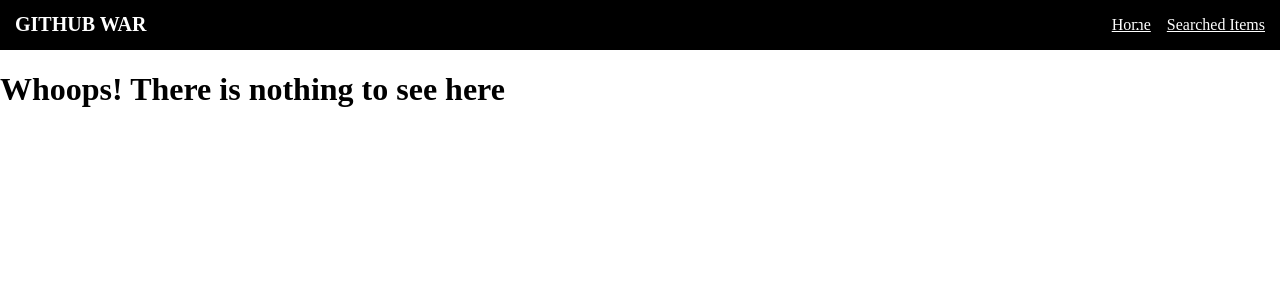
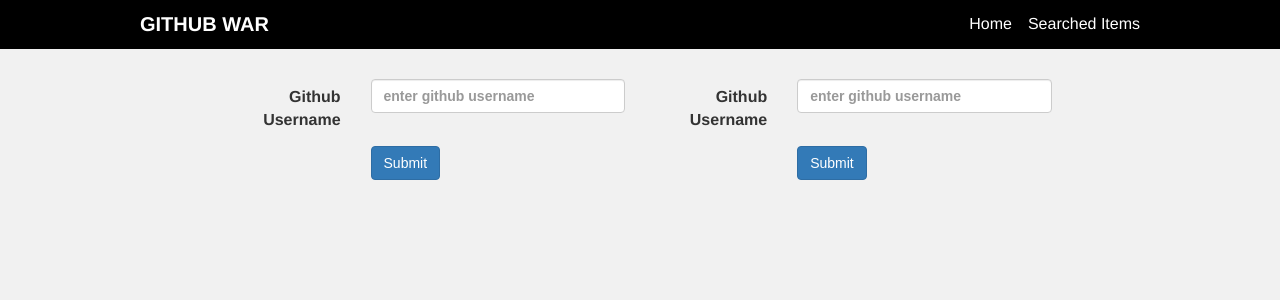
Before and after one commit to ssolanki/first-react-app, a React app: page / in a window 1280 px wide. Shown: the top 300 px of the page. Built offline with nearby package versions, Linux system fonts and the light colour scheme.

Commit message:
github api added and search bar ui added

```diff
--- a/package.json
+++ b/package.json
@@ -9,6 +9,7 @@
     "babel-core": "^6.25.0",
     "babel-loader": "^7.1.1",
     "babel-plugin-transform-es2015-modules-commonjs": "^6.24.1",
+    "babel-plugin-transform-object-rest-spread": "^6.23.0",
     "babel-preset-es2015": "^6.24.1",
     "babel-preset-react": "^6.24.1",
     "clean-webpack-plugin": "^0.1.16",
@@ -22,6 +23,7 @@
     "image-webpack-loader": "^3.3.1",
     "normalize.css": "^7.0.0",
     "react": "^15.6.1",
+    "react-bootstrap": "^0.31.1",
     "react-dom": "^15.6.1",
     "react-router": "^4.1.2",
     "react-router-dom": "^4.1.2",
--- a/src/base.css
+++ b/src/base.css
@@ -1,14 +1,16 @@
 :root {
   --site-width: 98rem;
+  --content-width: 80%;
 }
 
 html {
-  font-size: 62.5%;
+  font-size: 100%;
   box-sizing: border-box;
 }
 
 body {
   background: #F1F1F1;
+  font-size: 16px;
 }
 
 *,
--- a/src/components/Header/Header.css
+++ b/src/components/Header/Header.css
@@ -7,6 +7,7 @@
   display: flex;
   justify-content: space-between;
   max-width: var(--site-width);
+  width: var(--content-width);
   margin: 0 auto;
 }
 
--- a/src/components/Header/Header.js
+++ b/src/components/Header/Header.js
@@ -1,8 +1,8 @@
 import React from 'react'
 
 import { Link } from 'react-router-dom'
+import '../../base.css'
 import styles from './Header.css'
-
 
 const Header = () => (
   <header className={styles.header}>
--- a/src/components/Home/Home.css
+++ b/src/components/Home/Home.css
@@ -0,0 +1,3 @@
+.searchBox{
+  margin-top: 30px;
+}
--- a/src/components/Home/Home.js
+++ b/src/components/Home/Home.js
@@ -1,10 +1,124 @@
 import React from 'react'
 
-import NotFound from '../NotFound/NotFound'
-// import styles from './Home.css'
+import SearchBox from '../SearchBox/SearchBox'
+import styles from './Home.css'
+import Col from 'react-bootstrap/lib/Col'
+import ControlLabel from 'react-bootstrap/lib/ControlLabel'
 
-const Home = () => (
-  <NotFound />
-)
+class Home extends React.Component {
+  constructor() {
+    super()
+    this.state = {
+      textbox1: {
+        id: 1,
+        text: ''
+      },
+      textbox2: {
+        id: 2,
+        text: ''
+      },
+      userPairs: []
+    }
+    this.handleChange = this.handleChange.bind(this)
+    this.handleSubmit = this.handleSubmit.bind(this)
+  }
+
+  handleChange(text, id) {
+    const state = this.state
+    switch (id) {
+      case 1:
+        this.setState({
+          textbox1: {...state.textbox1, id, text, error: false}
+        })
+        break
+      default:
+        this.setState({
+          textbox2: {...state.textbox2, id, text, error: false}
+        })
+    }
+  }
+
+  handleSubmit(id) {
+    let text
+    const state = this.state
+    switch (id) {
+      case 1:
+        text = state.textbox1.text
+        break
+      default:
+        text = state.textbox2.text
+    }
+    const url = `http://api.github.com/users/${text}`
+
+    fetch(url)
+      .then(response => response.json())
+      .then(data => {
+        let error = false, userFetched = true
+        const {textbox1, textbox2} = this.state
+
+        const githubUser = {id: data.id, avatar_url: data.avatar_url, url: data.html_url, name: data.name, repos: data.public_repos, followers: data.followers, searched_on: Date.now()}
+
+        if (!data.id){
+          error = true
+          userFetched = false
+        }
+
+        switch (id) {
+          case 1:
+            this.setState({
+              ...state,
+              textbox1: {...state.textbox1, error, userFetched},
+              user1: githubUser
+            })
+            break
+          default:
+            this.setState({
+              ...state,
+              textbox2: {...state.textbox2, error, userFetched},
+              user2: githubUser
+            })
+        }
+
+        if (!data.id) return false
+
+        const newState = this.state
+        if(newState.user1 && newState.user2){
+          let newPair = {user1: newState.user1, user2: newState.user2}
+          console.log(newState.userPairs, newPair)
+          this.setState({
+            ...newState,
+            textbox1: {
+              id: 1,
+              text: ''
+            },
+            textbox2: {
+              id: 2,
+              text: ''
+            },
+            user1: null,
+            user2: null,
+            userPairs: [newPair].concat(newState.userPairs.filter(userPair => newPair.user1 && newPair.user2 && (userPair.user1.id !== newPair.user1.id || userPair.user2.id !== newPair.user2.id)))
+          })
+        }
+        console.log(this.state, this.state.userPairs)
+      })
+  }
+
+  render() {
+    const { textbox1, textbox2 } = this.state
+    return (
+      <div>
+        <div className={styles.searchBox}>
+          <Col componentClass={ControlLabel} smOffset={2} sm={4}>
+            <SearchBox id={textbox1.id} text={textbox1.text} onSubmit={this.handleSubmit} onChange={this.handleChange} />
+          </Col>
+          <Col componentClass={ControlLabel} sm={4}>
+            <SearchBox id={textbox2.id} text={textbox2.text} onSubmit={this.handleSubmit} onChange={this.handleChange} />
+          </Col>
+        </div>
+      </div>
+    )
+  }
+}
 
 export default Home
--- a/src/components/Routes/Routes.js
+++ b/src/components/Routes/Routes.js
@@ -4,9 +4,6 @@
 import Home from '../Home/Home'
 import SearchedProfiles from '../SearchedProfiles/SearchedProfiles'
 import NotFound from '../NotFound/NotFound'
-
-const profiles = [{name: 'User1', stars: '20', username: 'user1'}, {name: 'User2', stars: '10', username: 'user2'}]
-console.log(profiles)
 
 const Routes = () => (
   <div>
--- /dev/null
+++ b/src/components/SearchBox/SearchBox.js
@@ -0,0 +1,50 @@
+import React from 'react'
+import PropTypes from 'prop-types'
+
+import styles from './SearchBox.css'
+
+import Col from 'react-bootstrap/lib/Col'
+import FormControl from 'react-bootstrap/lib/FormControl'
+import ControlLabel from 'react-bootstrap/lib/ControlLabel'
+import Form from 'react-bootstrap/lib/Form'
+import FormGroup from 'react-bootstrap/lib/FormGroup'
+import Button from 'react-bootstrap/lib/Button'
+
+const SearchBox = ({text, id, onSubmit, onChange}) => (
+  <div>
+    <Form horizontal className='commentForm form-horizontal' onSubmit={(e) => {e.preventDefault(); onSubmit(id);}}>
+      <FormGroup controlId='formHorizontalName'>
+        <Col sm={4}>
+          <ControlLabel> Github Username </ControlLabel>
+        </Col>
+        <Col sm={8}>
+          <FormControl
+            type='text'
+            autoComplete='off'
+            placeholder='enter github username'
+            value={text}
+            onChange={(e) => onChange(e.target.value, id)}
+          />
+        </Col>
+      </FormGroup>
+      <FormGroup controlId='formHorizontalSubmit'>
+        <Col smOffset={4} sm={8}>
+          <Button
+            type='submit'
+            className='btn btn-primary'
+          >
+            Submit
+          </Button>
+        </Col>
+      </FormGroup>
+    </Form>
+  </div>
+)
+
+SearchBox.propTypes = {
+  text: PropTypes.string,
+  onSubmit: PropTypes.func.isRequired,
+  onChange: PropTypes.func.isRequired,
+};
+
+export default SearchBox
--- a/src/index.html
+++ b/src/index.html
@@ -3,6 +3,7 @@
   <head>
     <meta charset="utf-8">
     <title>First React App</title>
+    <link rel="stylesheet" href="https://maxcdn.bootstrapcdn.com/bootstrap/latest/css/bootstrap.min.css">
   </head>
   <body>
     <div id="app"></div>
```
Also changed, not shown: .babelrc, src/components/SearchBox/SearchBox.css (added).
